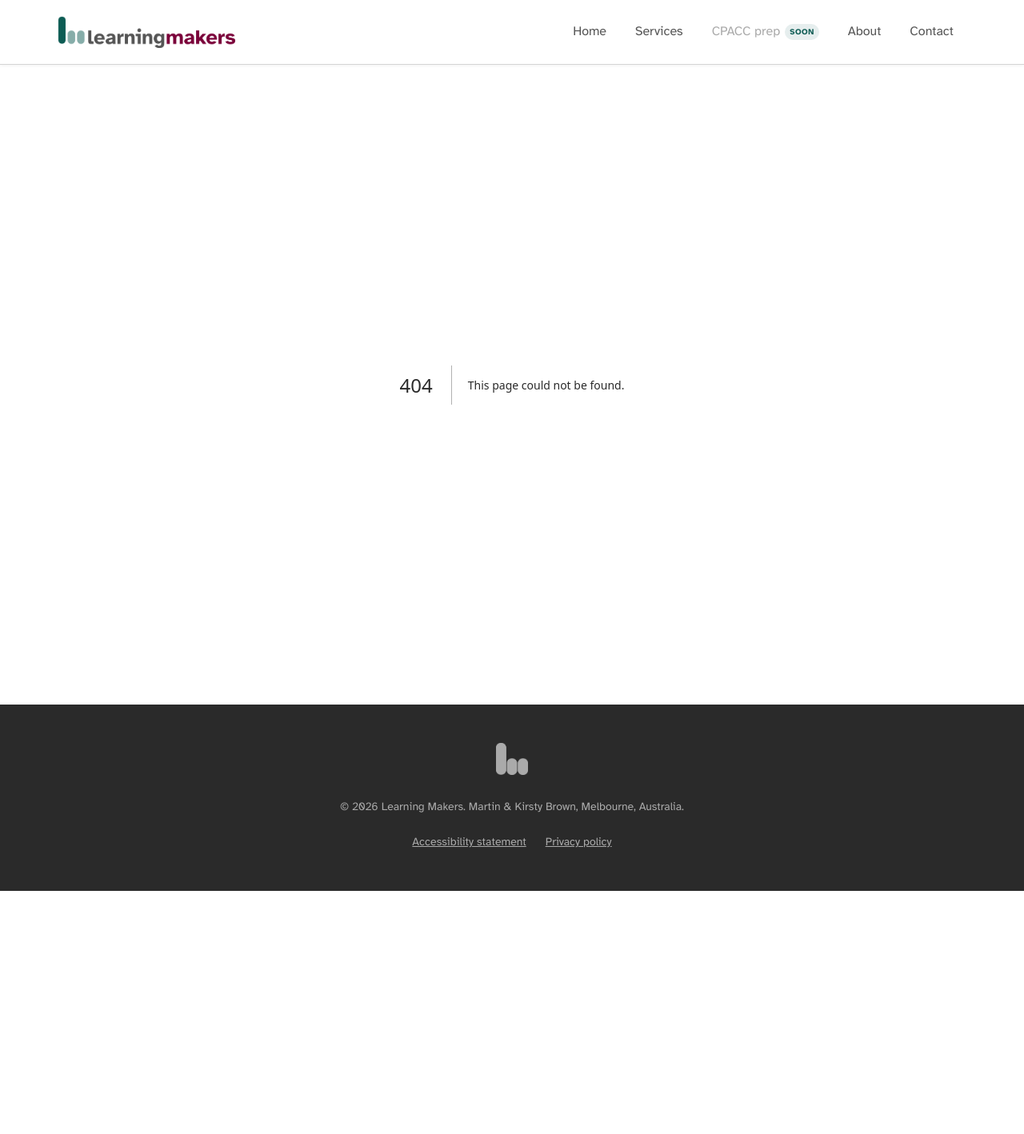
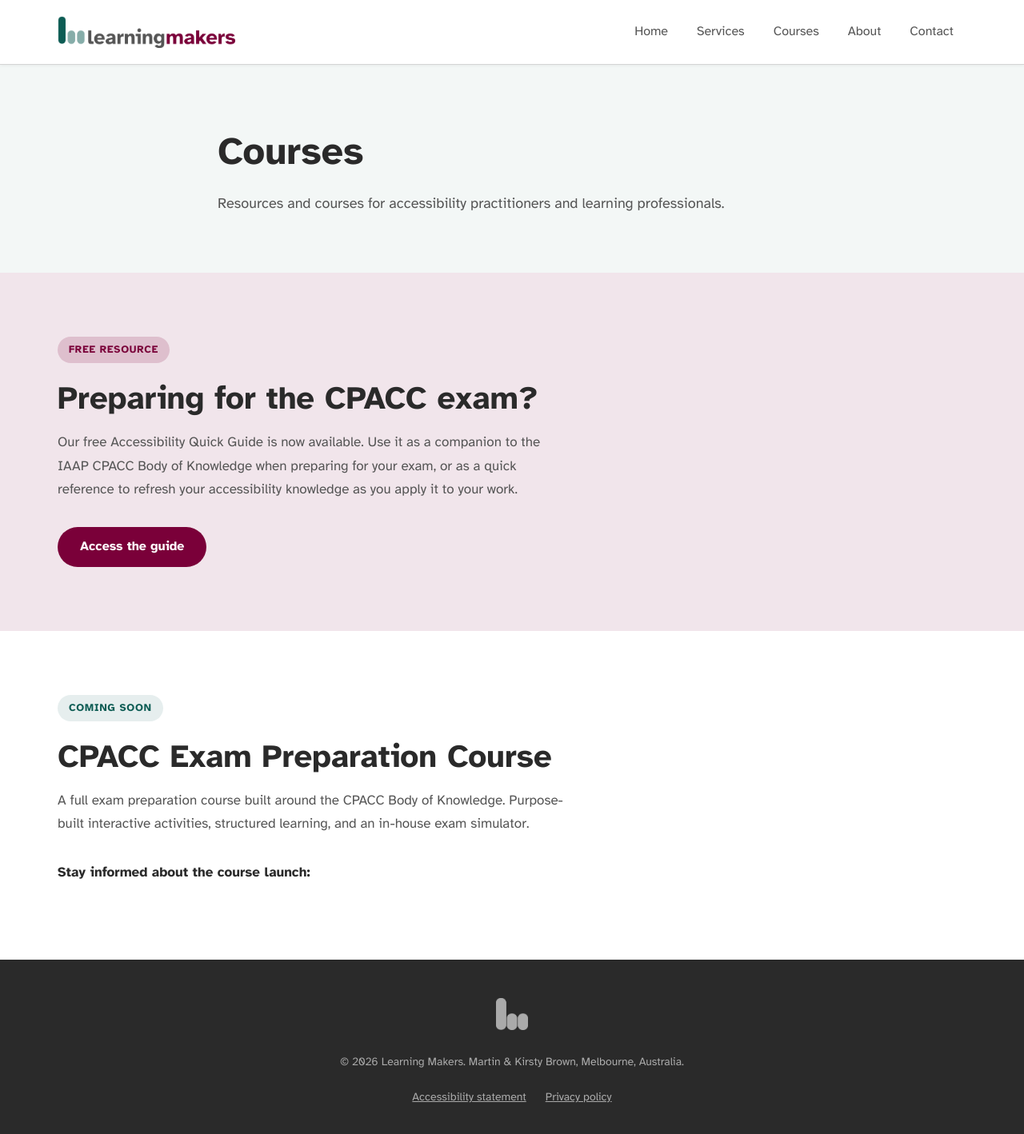
Before and after one commit to martinrbrown/learning-makers-website, a Next.js app: page /a11y-courses in a window 1280 px wide. Before the commit this address had no page. Shown: the top 1418 px of the page at 80% size. Before the commit the page ends 1114 px from the top, so only its background shows below. Built offline with nearby package versions, Linux system fonts and the light colour scheme.

Commit message:
Created Courses page.

```diff
--- /dev/null
+++ b/app/a11y-courses/KitForm.tsx
@@ -0,0 +1,19 @@
+'use client'
+
+import { useEffect, useRef } from 'react'
+
+export default function KitForm() {
+  const ref = useRef<HTMLDivElement>(null)
+
+  useEffect(() => {
+    const container = ref.current
+    if (!container || container.querySelector('script')) return
+    const script = document.createElement('script')
+    script.async = true
+    script.setAttribute('data-uid', '1d8d5f5aa8')
+    script.src = 'https://learningmakers.kit.com/1d8d5f5aa8/index.js'
+    container.appendChild(script)
+  }, [])
+
+  return <div ref={ref} />
+}
--- /dev/null
+++ b/app/a11y-courses/page.module.css
@@ -0,0 +1,65 @@
+/* Section 1 — Free resource */
+.freeResource {
+  padding: 5rem 0;
+  background: var(--color-rose-pale);
+}
+
+.eyebrow {
+  display: inline-block;
+  font-size: 0.8125rem;
+  font-weight: 700;
+  letter-spacing: 0.06em;
+  text-transform: uppercase;
+  color: var(--color-crimson);
+  background: var(--color-rose-light);
+  padding: 0.375rem 0.875rem;
+  border-radius: 100px;
+  margin-bottom: 1.25rem;
+}
+
+.sectionHeading {
+  font-size: clamp(1.75rem, 4vw, 2.5rem);
+  color: var(--color-near-black);
+  margin-bottom: 1rem;
+}
+
+.body {
+  font-size: 1.0625rem;
+  color: var(--color-dark-grey);
+  max-width: 640px;
+  line-height: 1.75;
+  margin-bottom: 2rem;
+}
+
+/* Section 2 — Coming soon */
+.comingSoon {
+  padding: 5rem 0;
+  background: var(--color-white);
+}
+
+.comingSoonBadge {
+  display: inline-block;
+  font-size: 0.8125rem;
+  font-weight: 700;
+  letter-spacing: 0.06em;
+  text-transform: uppercase;
+  color: var(--color-teal-dark);
+  background: var(--color-teal-pale);
+  padding: 0.375rem 0.875rem;
+  border-radius: 100px;
+  margin-bottom: 1.25rem;
+}
+
+.courseHeading {
+  font-size: clamp(1.75rem, 4vw, 2.5rem);
+  color: var(--color-near-black);
+  margin-bottom: 1rem;
+}
+
+.formLabel {
+  font-size: 1.0625rem;
+  font-weight: 700;
+  color: var(--color-near-black);
+  margin-top: 2rem;
+  margin-bottom: 1rem;
+}
--- /dev/null
+++ b/app/a11y-courses/page.tsx
@@ -0,0 +1,56 @@
+import type { Metadata } from 'next'
+import Link from 'next/link'
+import HeroSection from '@/components/HeroSection'
+import KitForm from './KitForm'
+import styles from './page.module.css'
+
+export const metadata: Metadata = {
+  title: 'Courses',
+  description:
+    'Free accessibility resources and upcoming courses from Learning Makers — including the free Accessibility Quick Guide for CPACC exam preparation.',
+}
+
+export default function CoursesPage() {
+  return (
+    <>
+      <HeroSection h1="Courses" subheading="Resources and courses for accessibility practitioners and learning professionals." variant="neutral" />
+
+      <section className={styles.freeResource} aria-labelledby="guide-heading">
+        <div className="container">
+          <p className={styles.eyebrow}>Free resource</p>
+          <h2 id="guide-heading" className={styles.sectionHeading}>
+            Preparing for the CPACC exam?
+          </h2>
+          <p className={styles.body}>
+            Our free Accessibility Quick Guide is now available. Use it as a companion to the IAAP
+            CPACC Body of Knowledge when preparing for your exam, or as a quick reference to refresh
+            your accessibility knowledge as you apply it to your work.
+          </p>
+          <Link
+            href="https://includl.com/mod/book/view.php?id=929"
+            target="_blank"
+            rel="noopener noreferrer"
+            className="btn"
+          >
+            Access the guide
+          </Link>
+        </div>
+      </section>
+
+      <section id="support" className={styles.comingSoon} aria-labelledby="course-heading">
+        <div className="container">
+          <p className={styles.comingSoonBadge}>Coming soon</p>
+          <h2 id="course-heading" className={styles.courseHeading}>
+            CPACC Exam Preparation Course
+          </h2>
+          <p className={styles.body}>
+            A full exam preparation course built around the CPACC Body of Knowledge. Purpose-built
+            interactive activities, structured learning, and an in-house exam simulator.
+          </p>
+          <p className={styles.formLabel}>Stay informed about the course launch:</p>
+          <KitForm />
+        </div>
+      </section>
+    </>
+  )
+}
--- a/components/Nav.tsx
+++ b/components/Nav.tsx
@@ -8,7 +8,7 @@
 const navLinks = [
   { label: 'Home', href: '/' },
   { label: 'Services', href: '/services' },
-  { label: 'CPACC prep', href: '/cpacc', comingSoon: true },
+  { label: 'Courses', href: '/a11y-courses' },
   { label: 'About', href: '/about' },
   { label: 'Contact', href: '/contact' },
 ]
@@ -36,21 +36,7 @@
           className={`${styles.nav} ${menuOpen ? styles.open : ''}`}
         >
           <ul className={styles.navList} role="list">
-            {navLinks.map((link) =>
-              link.comingSoon ? (
-                <li key={link.href}>
-                  <span
-                    className={styles.navLinkDisabled}
-                    aria-disabled="true"
-                    title="Coming soon"
-                  >
-                    {link.label}
-                    <span className={styles.comingSoonBadge} aria-hidden="true">
-                      Soon
-                    </span>
-                  </span>
-                </li>
-              ) : (
+            {navLinks.map((link) => (
               <li key={link.href}>
                 <Link
                   href={link.href}
@@ -60,8 +46,7 @@
                   {link.label}
                 </Link>
               </li>
-              )
-            )}
+            ))}
           </ul>
         </nav>
 
```
Also changed, not shown: app/page.module.css (+0 -12 lines), app/page.tsx (+7 -7 lines). Lines whose indentation alone changed are shown as unchanged.
